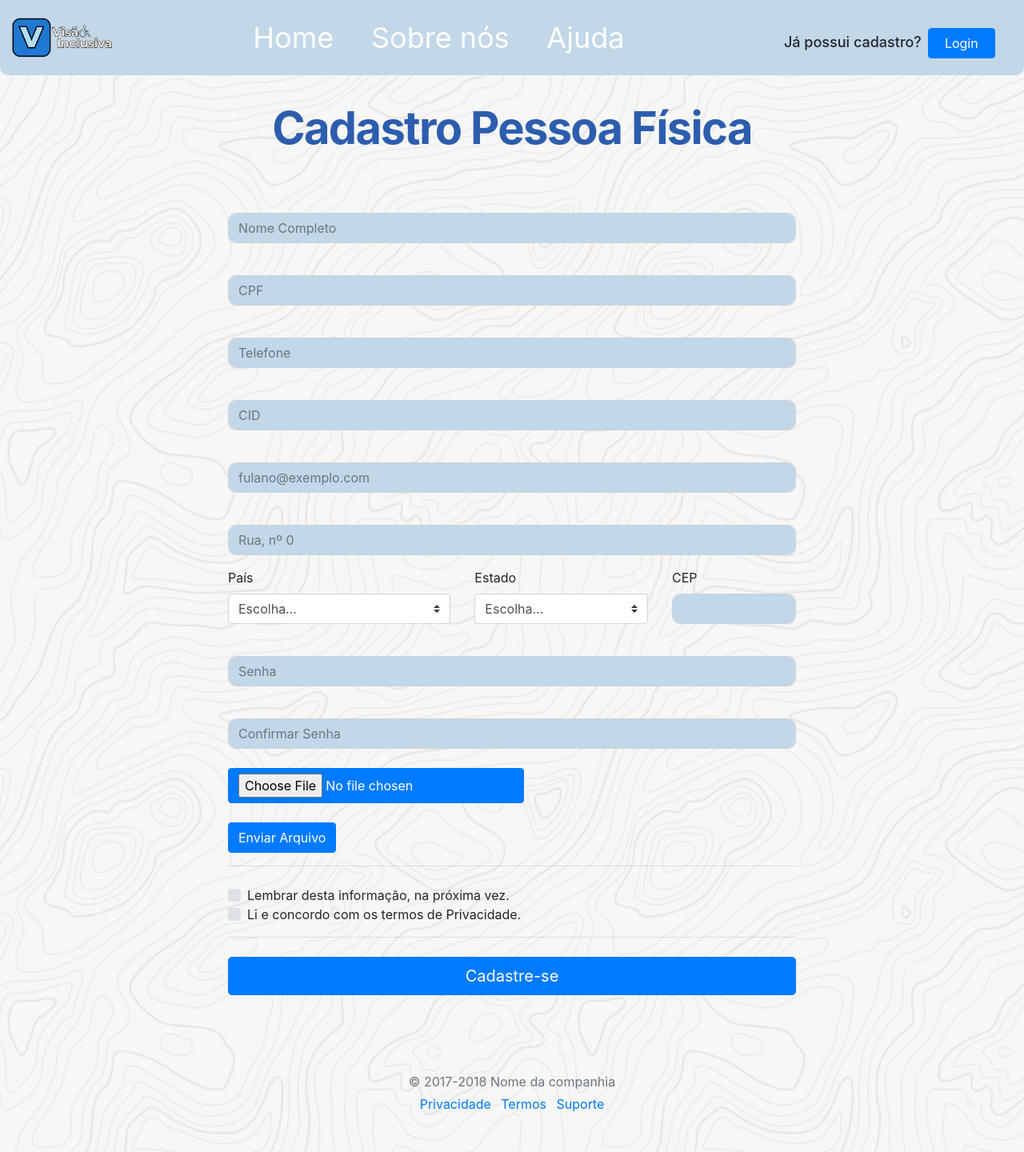
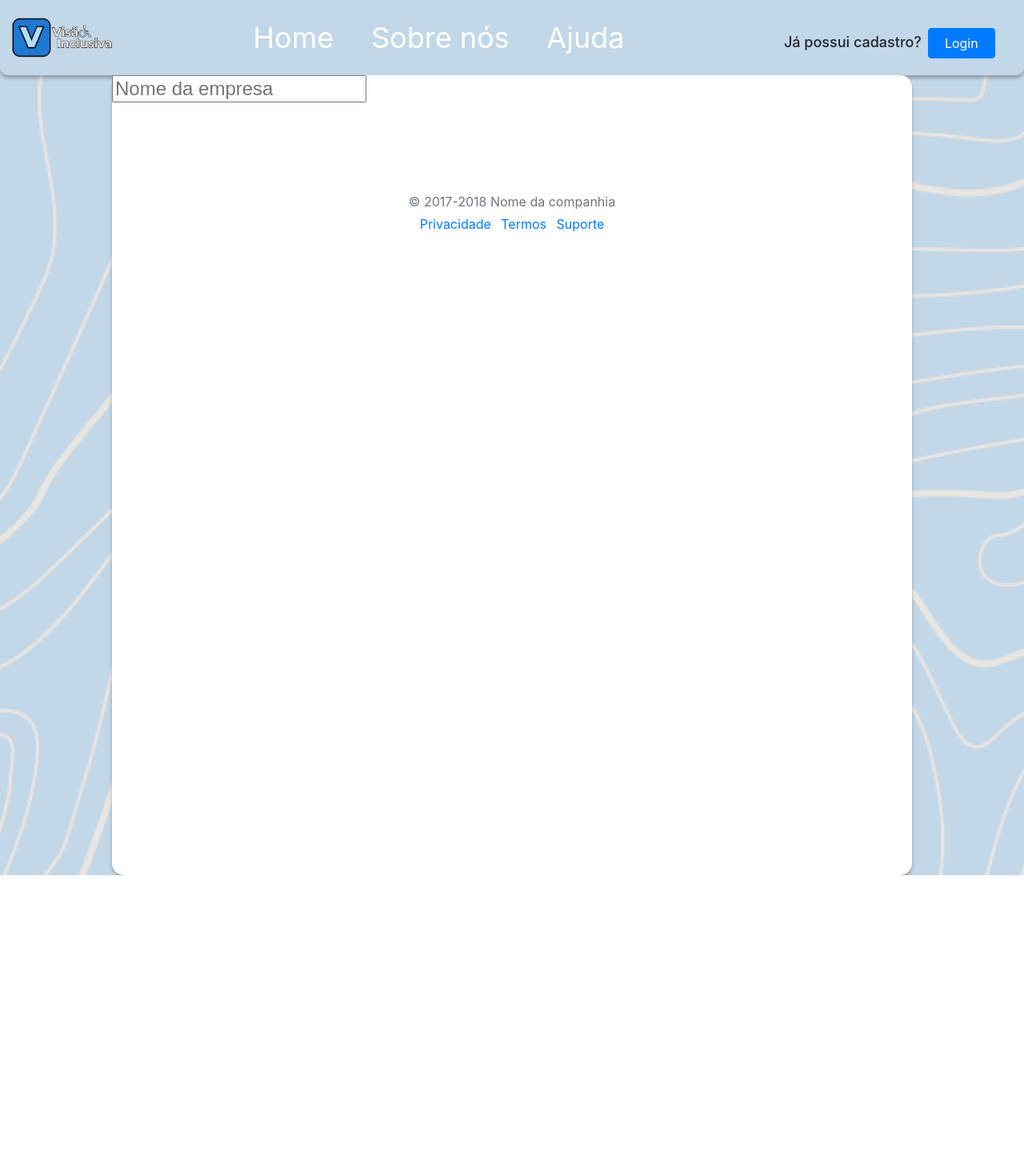
Before and after one commit to Marcos0503/Visao_inclusiva, a PHP site: the page made by AdiçãoDeVagas.html in a window 1280 px wide. Shown: the whole page at 80% size. After the commit the page ends 1094 px from the top, so only its background shows below. Run offline with PHP 8.4, Linux system fonts and the light colour scheme; some libraries are stand-ins or nearby versions.

Commit message:
BREAKING CHANGE: 1.1.0
mudanças da pagina de modo geral

```diff
--- a/AdiçãoDeVagas.html
+++ b/AdiçãoDeVagas.html
@@ -7,7 +7,7 @@
   <meta name="description" content="">
   <meta name="author" content="">
   <link rel="icon" href="../../../../favicon.ico">
-  <title>Visão inclusiva</title>
+  <title>Adicione Sua Vaga</title>
   <!-- Principal CSS do Bootstrap -->
   <link rel="stylesheet" href="https://stackpath.bootstrapcdn.com/bootstrap/4.1.3/css/bootstrap.min.css"
     integrity="sha384-MCw98/SFnGE8fJT3GXwEOngsV7Zt27NXFoaoApmYm81iuXoPkFOJwJ8ERdknLPMO" crossorigin="anonymous">
@@ -15,7 +15,8 @@
   <link href="form-validation.css" rel="stylesheet">
   <!-- link do  bootstrap css-->
   <link href="css\bootstrapfisico.css" rel="stylesheet">
-
+  <!-- link do css-->
+  <link href="css/adiçao.css" rel="stylesheet">
 </head>
 
 <body>
@@ -32,117 +33,26 @@
     </div>
   </div>
   <div class="container center-form"> <!-- Adicione a classe "center-form" para centralizar -->
-    <div class="py-5 text-center">
-      <h2 class="custom-heading-responsive">Cadastro Pessoa Física</h2>
-      <p class="lead"></p>
-    </div>
-    <div class="col-md-8 order-md-1">
-      <form class="needs-validation" novalidate>
+    <div class="quadradoBranco">
       <div class="mb-3">
-          <label for="nomeCompleto"></label>
-          <input type="text" class="form-control custom-input" id="nomeCompleto" placeholder="Nome Completo" required>
-          <div class="invalid-feedback" style="width: 100%;">
-            O Nome é obrigatório
-          </div>
-        </div>
+        <div class="layout">
+          <div class="titulo">
+
+        <div class="titulo">
           <div class="mb-3">
-        <label for="cnpf"></label>
-        <input type="text" class="form-control custom-input" id="cpf" placeholder="CPF" required>
-        <div class="invalid-feedback" style="width: 100%;">
-          Seu CPF é obrigatório.
-        </div>
-      </div>
-      <div class="mb-3">
-        <label for="telefone"></label>
-        <input type="text" class="form-control custom-input".cel-sp-mask id="telefone" placeholder="Telefone" required>
-        <div class="invalid-feedback" style="width: 100%;">
-          Seu Telefone é obrigatório.
-        </div>
-      </div>
-      <div class="mb-3">
-        <label for="cid"></label>
-        <input type="text" class="form-control custom-input".cel-sp-mask id="cid" placeholder="CID" required>
-        <div class="invalid-feedback" style="width: 100%;">
-          Seu CID é obrigatório.
-        </div>
-      </div>
-      <div class="mb-3">
-        <label for="email"><span class="text-muted"></span></label>
-        <input type="email" class="form-control custom-input" id="email" placeholder="fulano@exemplo.com" required>
-        <div class="invalid-feedback">
-          Por favor, insira um endereço de e-mail válido.
-        </div>
-      </div>
-      <div class="mb-3">
-        <label for="endereco"></label>
-        <input type="text" class="form-control custom-input" id="endereco" placeholder="Rua, nº 0" required>
-        <div class="invalid-feedback">
-          Por favor, insira seu endereço.
-        </div>
-      </div>
-      <div class="row">
-        <div class="col-md-5 mb-3">
-          <label for="pais">País</label>
-          <select class="custom-select d-block w-100" id="pais" required>
-            <option value="">Escolha...</option>
-          </select>
-          <div class="invalid-feedback">
-            Por favor, escolha um país válido.
-          </div>
-        </div>
-        <div class="col-md-4 mb-3">
-          <label for="estado">Estado</label>
-          <select class="custom-select d-block w-100" id="estado" required>
-            <option value="">Escolha...</option>
-          </select>
-          <div class="invalid-feedback">
-            Por favor, insira um estado válido.
-          </div>
-        </div>
-        <div class="col-md-3 mb-3">
-          <label for="cep">CEP</label>
-          <input type="text" class="form-control custom-input" id="cep" placeholder="" required>
-          <div class="invalid-feedback">
-            É obrigatório inserir um CEP.
+            <input placeholder="Nome da empresa">
           </div>
         </div>
       </div>
-      <div class="mb-3">
-        <label for="senha"></label>
-        <input type="password" class="form-control custom-input" id="senha" placeholder="Senha" required>
-        <div class="invalid-feedback" style="width: 100%;">
-          A senha é obrigatória.
-        </div>
-      </div>
-      <div class="mb-3">
-        <label for="confirmarSenha"></label>
-        <input type="password" class="form-control custom-input" id="confirmarSenha" placeholder="Confirmar Senha"
-          required>
-        <div class="invalid-feedback" style="width: 100%;">
-          A confirmação de senha é obrigatória.
-        </div>
-        <br>
-       <div class="mb-3">
-          <input type="file"  class="btn btn-primary" name="curriculo"  id="curriculo"> <br><br>
-          <input type="submit" class="btn btn-primary" value="Enviar Arquivo">
-          </div>
 
 
-        </div>
-      <hr class="mb-4">
-      <div class="custom-control custom-checkbox">
-        <input type="checkbox" class="custom-control-input" id="mesmo-endereco">
-        <label class="custom-control-label" for="mesmo-endereco">Lembrar desta informação, na próxima vez.</label>
-      </div>
-      <div class="custom-control custom-checkbox">
-        <input type="checkbox" class="custom-control-input" id="salvar-info">
-        <label class="custom-control-label" for="salvar-info">Li e concordo com os termos de Privacidade.</label>
-      </div>
-      <hr class="mb-4">
-      <div id="senhaMismatch" style="color: red; display: none;">As senhas não coincidem.</div>
-      <button class="btn btn-primary btn-lg btn-block" type="submit">Cadastre-se</button>
-    </form>
-  </div>
+
+
+
+
+
+
+
     </div>
     <footer class="my-5 pt-5 text-muted text-center text-small">
       <p class="mb-1">&copy; 2017-2018 Nome da companhia</p>
@@ -156,13 +66,16 @@
   ================================================== -->
     <!-- Foi colocado no final para a página carregar mais rápido -->
     <script src="https://code.jquery.com/jquery-3.3.1.slim.min.js"
-  integrity="sha384-q8i/X+965DzO0rT7abK41JStQIAqVgRVzpbzo5smXKp4YfRvH+8abtTE1Pi6jizo" crossorigin="anonymous"></script>
+      integrity="sha384-q8i/X+965DzO0rT7abK41JStQIAqVgRVzpbzo5smXKp4YfRvH+8abtTE1Pi6jizo"
+      crossorigin="anonymous"></script>
     <script>window.jQuery || document.write('<script src="../../assets/js/vendor/jquery-slim.min.js"><\/script>')</script>
     <script src="../../assets/js/vendor/popper.min.js"></script>
     <script src="../../dist/js/bootstrap.min.js"></script>
     <script src="../../assets/js/vendor/holder.min.js"></script>
     <!--  mascara dos inputs-->
-<script src="https://cdnjs.cloudflare.com/ajax/libs/jquery.mask/1.14.16/jquery.mask.min.js" integrity="sha512-pHVGpX7F/27yZ0ISY+VVjyULApbDlD0/X0rgGbTqCE7WFW5MezNTWG/dnhtbBuICzsd0WQPgpE4REBLv+UqChw==" crossorigin="anonymous" referrerpolicy="no-referrer"></script>
+    <script src="https://cdnjs.cloudflare.com/ajax/libs/jquery.mask/1.14.16/jquery.mask.min.js"
+      integrity="sha512-pHVGpX7F/27yZ0ISY+VVjyULApbDlD0/X0rgGbTqCE7WFW5MezNTWG/dnhtbBuICzsd0WQPgpE4REBLv+UqChw=="
+      crossorigin="anonymous" referrerpolicy="no-referrer"></script>
     <script>
       // mascara do telefone utilizando jquery
       $('#telefone').mask('(00) 00000-0000');
@@ -172,7 +85,7 @@ $('#cid').mask('');
       // mascara do   CID
 
 
-$(document).ready(function() {
+      $(document).ready(function () {
         $('#cid').mask('A00.0', {
           translation: {
             'a': { pattern: /[A-HJ-NP-Z]/ }
--- /dev/null
+++ b/css/adiçao.css
@@ -0,0 +1,64 @@
+.quadradoBranco {
+    width: 1000px;
+    height: 1000px;
+    flex-shrink: 0;
+    border-radius: 15px;
+    background: #FFF;
+    box-shadow: 0px 4px 4px 0px rgba(0, 0, 0, 0.25);
+}
+
+.layout {
+    display: flex;
+    width: 758.684px;
+    align-items: flex-start;
+    align-content: flex-start;
+    gap: 12px -1px;
+    flex-wrap: wrap;
+}
+
+.titulo {
+    width: 100%;
+    height: 100%;
+    color: black;
+    font-size: 24px;
+    font-family: arial;
+    font-weight: 400;
+    line-height: 24px;
+    word-wrap: break-word;
+}
+
+.local {
+    color: black;
+    font-size: 20px;
+    font-family: Montserrat;
+    font-weight: 400;
+    line-height: 24px;
+    word-wrap: break-word flex-shir
+}
+
+.candidaturas {
+    color: #000100;
+    font-size: 20px;
+    font-family: Montserrat;
+    font-weight: 400;
+    line-height: 24px;
+    word-wrap: break-word
+}
+
+.periodo {
+    color: black;
+    font-size: 20px;
+    font-family: Montserrat;
+    font-weight: 400;
+    line-height: 24px;
+    word-wrap: break-word
+}
+
+.tipoEmprego {
+    color: black;
+    font-size: 20px;
+    font-family: Montserrat;
+    font-weight: 400;
+    line-height: 24px;
+    word-wrap: break-word
+}
--- a/css/bootstrapfisico.css
+++ b/css/bootstrapfisico.css
@@ -1,8 +1,11 @@
  /* Estilo do plano de fundo */
  body {
-  background-image: url('img/fundo.jpeg'); /* Substitua pelo nome da imagem correta */
-  background-size: cover; /* Ajusta o tamanho da imagem ao tamanho da janela */
-  background-repeat: no-repeat; /* Evita a repetição da imagem */
+   background-image: url('/Visao_inclusiva/img/Fundoazulclaro.png');
+   /* Substitua pelo nome da imagem correta */
+   background-size: cover;
+   /* Ajusta o tamanho da imagem ao tamanho da janela */
+   background-repeat: no-repeat;
+   /* Evita a repetição da imagem */
  }
 
  /* Estilo para o cabeçalho abaixo */
@@ -10,10 +13,13 @@
    background-color: #C2D7E8;
    padding: 20px 0;
    border-radius: 0 0 10px 10px;
+   box-shadow: 0px 4px 4px 0px rgba(0, 0, 0, 0.25);
    text-align: center;
    display: flex;
-  justify-content: space-between; /* Alinhe à direita */
-  align-items: center; /* Alinhe verticalmente ao centro */
+   justify-content: space-between;
+   /* Alinhe à direita */
+   align-items: center;
+   /* Alinhe verticalmente ao centro */
  }
 
  .header-logo-responsive {
@@ -42,8 +48,11 @@
    letter-spacing: -1.65px;
  }
 
+
+
  .d-flex {
-  margin-top: 20px; /* Afastar a frase do botão */
+   margin-top: 20px;
+   /* Afastar a frase do botão */
  }
 
  .btn-custom {
@@ -69,6 +78,6 @@
  .custom-input {
    border-radius: 10px;
    /* Borda arredondada */
-  background-color: #C2D7E8;
+   background-color: white;
    /* Cor de fundo personalizada */
  }
```
Also changed, not shown: img/Fundoazulclaro.png (added). Lines whose indentation alone changed are shown as unchanged.
